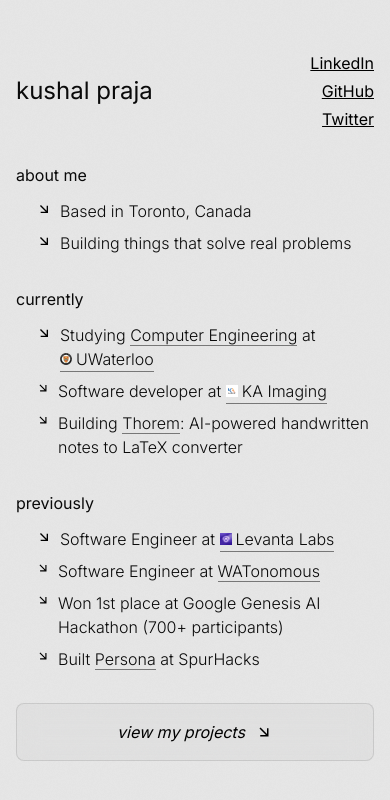
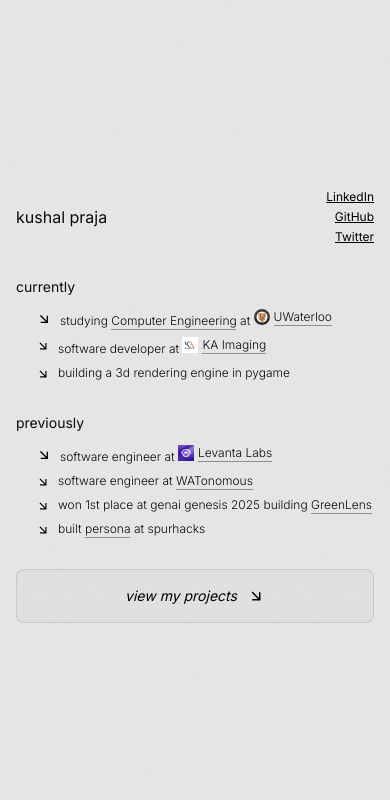
Before and after one commit to KushalPraja/portfolio, a Next.js app: page / in a window 390 px wide. Shown: the top 800 px of the page. Built offline with nearby package versions, Linux system fonts and the light colour scheme.

Commit message:
refactored code fixed scaling isssues on mobile

```diff
--- a/app/globals.css
+++ b/app/globals.css
@@ -26,36 +26,76 @@ body {
   background-color: transparent;
 }
 
-/* Animated underline */
+/* Draw underline */
 @keyframes underline-draw {
   from {
-    width: 0;
+    transform: scaleX(0);
   }
   to {
-    width: 100%;
+    transform: scaleX(1);
+  }
+}
+
+/* Loading animation */
+@keyframes underline-loading {
+  0% {
+    transform: scaleX(0);
+    transform-origin: left;
+  }
+  50% {
+    transform: scaleX(1);
+    transform-origin: left;
+  }
+  51% {
+    transform-origin: right;
+  }
+  100% {
+    transform: scaleX(0);
+    transform-origin: right;
   }
 }
 
 .animate-underline {
   position: relative;
+  display: inline-block;
   text-decoration: none;
 }
 
+/* BASE underline (draws once) */
 .animate-underline::after {
   content: "";
   position: absolute;
   left: 0;
-  bottom: -1px;
-  height: 1.5px;
+  bottom: -0px;
+  height: 0.1px;
   width: 100%;
   background-color: currentColor;
-  opacity: 0.5;
-  animation: underline-draw 1.5s ease-out forwards;
+  transform: scaleX(0);
+  transform-origin: left;
+  opacity: 0.4;
+  animation: underline-draw 0.5s ease-out forwards;
 }
 
-.animate-underline:hover::after {
-  opacity: 0.9;
+/* LOADING underline (hidden by default) */
+.animate-underline::before {
+  content: "";
+  position: absolute;
+  left: 0;
+  bottom: -0px;
+  height: 0.3px;
+  width: 100%;
+  background-color: currentColor;
+  opacity: 0;
 }
+
+/* Hover → activate loader */
+.animate-underline:hover::before {
+  opacity: 1;
+  animation: underline-loading 2s ease-in-out infinite;
+}
+
+
+
 
 @layer base {
   :root {
--- a/app/page.tsx
+++ b/app/page.tsx
@@ -371,10 +371,10 @@ export default function Home() {
               animate={{ opacity: 1, y: 0 }}
               transition={{ delay: 0.2, duration: 0.6 }}
             >
-              <h1 className={`${isDark ? "text-white" : "text-[#0a0a0a]"} text-xl font-medium whitespace-nowrap ${inter.className}`}>kushal praja</h1>
+              <h1 className={`${isDark ? "text-white" : "text-[#0a0a0a]"} text-base md:text-xl lg:text-2xl font-medium whitespace-nowrap ${inter.className}`}>kushal praja</h1>
 
               {/* Social Links: stack vertically on small screens, inline on sm+ */}
-              <div className="flex text-sm flex-col gap-y-1 sm:flex-row sm:gap-x-2 items-end sm:items-center">
+              <div className="flex flex-col gap-y-1 sm:flex-row sm:gap-x-2 text-xs md:text-sm lg:text-base items-end sm:items-center">
                 <a
                   href="https://www.linkedin.com/in/kushalpraja/"
                   target="_blank"
@@ -402,49 +402,16 @@ export default function Home() {
               </div>
             </motion.div>
 
-            {/* About Me Section */}
-            <motion.div className="mb-8" initial={{ opacity: 0, x: -20 }} animate={{ opacity: 1, x: 0 }} transition={{ delay: 0.4, duration: 0.6 }}>
-              <h2 className={`${isDark ? "text-white" : "text-[#0a0a0a]"} text-sm font-medium ${inter.className} mb-3`}>about me</h2>
-              <ul className={`space-y-2 ${isDark ? "text-white" : "text-[#0a0a0a]"} text-sm font-light ${inter.className} ml-5`}>
-                {/* based in toronto */}
 
-                <li className="flex items-start gap-2">
-                  <RiArrowRightDownLine size={16} className={isDark ? "text-white mt-0.5 flex-shrink-0" : "text-black mt-0.5 flex-shrink-0"} />
-                  <span>Based in Toronto, Canada</span>
-                </li>
-
-                <li className="flex items-start gap-2">
-                  <RiArrowRightDownLine size={16} className={isDark ? "text-white mt-0.5 flex-shrink-0" : "text-black mt-0.5 flex-shrink-0"} />
-                  <span>Building things that solve real problems</span>
-                </li>
-
-                {/*
-                <motion.li className="flex items-start gap-2 group cursor-pointer" whileHover={{ x: 4 }} transition={{ duration: 0.2 }}>
-                  <RiArrowRightDownLine size={14} className={isDark ? "text-white/30 mt-0.5 flex-shrink-0" : "text-black/30 mt-0.5 flex-shrink-0"} />
-                  <span>
-                    When I&apos;m not coding, you&apos;ll find me playing{" "}
-                    <a
-                      href="https://op.gg/lol/summoners/na/link-NA69"
-                      target="_blank"
-                      rel="noopener noreferrer"
-                      className={`animate-underline ${isDark ? "hover:text-white" : "hover:text-black"} transition-colors`}
-                    >
-                      LoL
-                    </a>
-                    , ricing my Linux distro, or snapping photos
-                  </span>
-                </motion.li> */}
-              </ul>
-            </motion.div>
 
             {/* Currently Section */}
             <motion.div className="mb-8" initial={{ opacity: 0, x: -20 }} animate={{ opacity: 1, x: 0 }} transition={{ delay: 0.5, duration: 0.6 }}>
-              <h2 className={`${isDark ? "text-white" : "text-[#0a0a0a]"} text-sm font-medium ${inter.className} mb-3`}>currently</h2>
-              <ul className={`space-y-2 ${isDark ? "text-white" : "text-[#0a0a0a]"} text-sm font-light ${inter.className} ml-5`}>
+              <h2 className={`${isDark ? "text-white" : "text-[#0a0a0a]"} text-sm md:text-base lg:text-lg font-medium ${inter.className} mb-3`}>currently</h2>
+              <ul className={`space-y-2 ${isDark ? "text-white" : "text-[#0a0a0a]"} text-xs md:text-sm lg:text-base font-light ${inter.className} ml-5`}>
                 <li className="flex items-start gap-2">
                   <RiArrowRightDownLine size={16} className={isDark ? "text-white mt-0.5 flex-shrink-0" : "text-black mt-0.5 flex-shrink-0"} />
                   <span>
-                    Studying{" "}
+                    studying{" "}
                     <a
                       href="https://uwaterloo.ca/future-students/programs/computer-engineering"
                       target="_blank"
@@ -458,82 +425,64 @@ export default function Home() {
                       href="https://uwaterloo.ca/"
                       target="_blank"
                       rel="noopener noreferrer"
-                      className={`inline-flex items-center gap-1 animate-underline ${
-                        isDark ? "hover:text-white" : "hover:text-black"
-                      } transition-colors`}
+                      className={`inline-flex items-center gap-1 ${isDark ? "hover:text-white" : "hover:text-black"} transition-colors`}
                     >
                       {/* eslint-disable-next-line @next/next/no-img-element */}
-                      <img src="/company_icons/University_of_Waterloo_logo-1-768x768.png" alt="" className="w-3 h-3 rounded-sm inline-block" />
-                      UWaterloo
+                      <img src="/company_icons/University_of_Waterloo_logo-1-768x768.png" alt="" className="w-4 h-4 inline-block align-middle" />
+                      <span className={`animate-underline ${inter.className}`}>UWaterloo</span>
                     </a>
                   </span>
                 </li>
 
-                {/* incoming at KA imaging - developing xray apps using QT and C++ */}
 
                 <li className="flex items-start gap-2">
                   <RiArrowRightDownLine size={14} className={isDark ? "text-white mt-0.5 flex-shrink-0" : "text-black mt-0.5 flex-shrink-0"} />
                   <span>
-                    Software developer at {" "}
+                    software developer at {" "}
                     <a
                       href="https://kaimaging.com/"
                       target="_blank"
                       rel="noopener noreferrer"
-                      className={`inline-flex items-center gap-1 animate-underline ${
-                        isDark ? "hover:text-white" : "hover:text-black"
-                      } transition-colors`}
+                      className={`inline-flex items-center gap-1 ${isDark ? "hover:text-white" : "hover:text-black"} transition-colors`}
                     >
                       {/* eslint-disable-next-line @next/next/no-img-element */}
-                      <img src="/company_icons/KA-Imaging.jpg" alt="" className="w-3 h-3 inline-block" />
-                      KA Imaging
+                      <img src="/company_icons/KA-Imaging.jpg" alt="" className="w-4 h-4 inline-block align-middle" />
+                      <span className={`animate-underline ${inter.className}`}>KA Imaging</span>
                     </a>{" "}
                   </span>
                 </li>
 
                 <li className="flex items-start gap-2">
                   <RiArrowRightDownLine size={14} className={isDark ? "text-white mt-0.5 flex-shrink-0" : "text-black mt-0.5 flex-shrink-0"} />
-                  <span>
-                    Building{" "}
-                    <a
-                      href="https://github.com/KushalPraja/Thorem"
-                      target="_blank"
-                      rel="noopener noreferrer"
-                      className={`animate-underline ${isDark ? "hover:text-white" : "hover:text-black"} transition-colors`}
-                    >
-                      Thorem
-                    </a>
-                    : <span>AI-powered</span> handwritten notes to LaTeX converter
-                  </span>
+                  <span>building a 3d rendering engine in pygame</span>
                 </li>
               </ul>
             </motion.div>
 
             {/* Previously Section (Work Experience) */}
             <motion.div className="mb-8" initial={{ opacity: 0, x: -20 }} animate={{ opacity: 1, x: 0 }} transition={{ delay: 0.6, duration: 0.6 }}>
-              <h2 className={`${isDark ? "text-white" : "text-[#0a0a0a]"} text-sm font-medium ${inter.className} mb-3`}>previously</h2>
-              <ul className={`space-y-2 ${isDark ? "text-white" : "text-[#0a0a0a]"} text-sm font-light ${inter.className} ml-5`}>
+              <h2 className={`${isDark ? "text-white" : "text-[#0a0a0a]"} text-sm md:text-base lg:text-lg font-medium ${inter.className} mb-3`}>previously</h2>
+              <ul className={`space-y-2 ${isDark ? "text-white" : "text-[#0a0a0a]"} text-xs md:text-sm lg:text-base font-light ${inter.className} ml-5`}>
                 <li className="flex items-start gap-2">
                   <RiArrowRightDownLine size={16} className={isDark ? "text-white mt-0.5 flex-shrink-0" : "text-black mt-0.5 flex-shrink-0"} />
                   <span>
-                    Software Engineer at{" "}
+                    software engineer at{" "}
                     <a
                       href="https://www.levantalabs.com/"
                       target="_blank"
                       rel="noopener noreferrer"
-                      className={`inline-flex items-center gap-1 animate-underline ${
-                        isDark ? "hover:text-white" : "hover:text-black"
-                      } transition-colors`}
+                      className={`inline-flex items-center gap-1 ${isDark ? "hover:text-white" : "hover:text-black"} transition-colors`}
                     >
                       {/* eslint-disable-next-line @next/next/no-img-element */}
-                      <img src="/company_icons/levantalabs_logo.jpg" alt="" className="w-3 h-3 inline-block" />
-                      Levanta Labs
+                      <img src="/company_icons/levantalabs_logo.jpg" alt="" className="w-4 h-4 inline-block align-middle" />
+                      <span className={`animate-underline ${inter.className}`}>Levanta Labs</span>
                     </a>{" "}
                   </span>
                 </li>
                 <li className="flex items-start gap-2">
                   <RiArrowRightDownLine size={14} className={isDark ? "text-white mt-0.5 flex-shrink-0" : "text-black mt-0.5 flex-shrink-0"} />
                   <span>
-                    Software Engineer at{" "}
+                    software engineer at{" "}
                     <a
                       href="https://www.watonomous.ca/"
                       target="_blank"
@@ -547,22 +496,31 @@ export default function Home() {
                 <li className="flex items-start gap-2">
                   <RiArrowRightDownLine size={14} className={isDark ? "text-white mt-0.5 flex-shrink-0" : "text-black mt-0.5 flex-shrink-0"} />
                   <span>
-                    Won <span>1st place</span> at <span>Google Genesis AI Hackathon</span> (700+ participants)
+                    won <span>1st place</span> at <span>genai genesis 2025</span> building {" "}
+                    <a
+                      href="
+                        https://github.com/KushalPraja/greenlens"
+                      target="_blank"
+                      rel="noopener noreferrer"
+                      className={`animate-underline ${isDark ? "hover:text-white" : "hover:text-black"} transition-colors`}
+                    >
+                      GreenLens
+                    </a>
                   </span>
                 </li>
                 <li className="flex items-start gap-2">
                   <RiArrowRightDownLine size={14} className={isDark ? "text-white mt-0.5 flex-shrink-0" : "text-black mt-0.5 flex-shrink-0"} />
                   <span>
-                    Built{" "}
+                    built{" "}
                     <a
                       href="https://persona-eight-gamma.vercel.app/"
                       target="_blank"
                       rel="noopener noreferrer"
                       className={`animate-underline ${isDark ? "hover:text-white" : "hover:text-black"} transition-colors`}
                     >
-                      Persona
+                      persona
                     </a>{" "}
-                    at SpurHacks
+                    at spurhacks
                   </span>
                 </li>
               </ul>
--- a/tailwind.config.ts
+++ b/tailwind.config.ts
@@ -9,21 +9,6 @@ export default {
   ],
   theme: {
   	extend: {
-  		fontSize: {
-  			xs: ['0.875rem', { lineHeight: '1rem' }],
-  			sm: ['1rem', { lineHeight: '1.5rem' }],
-  			base: ['1.125rem', { lineHeight: '1.75rem' }],
-  			lg: ['1.25rem', { lineHeight: '1.75rem' }],
-  			xl: ['1.5rem', { lineHeight: '2rem' }],
-  			'2xl': ['1.875rem', { lineHeight: '2.25rem' }],
-  			'3xl': ['2.25rem', { lineHeight: '2.5rem' }],
-  			'4xl': ['3rem', { lineHeight: '1' }],
-  			'5xl': ['3.75rem', { lineHeight: '1' }],
-  			'6xl': ['4.5rem', { lineHeight: '1' }],
-  			'7xl': ['6rem', { lineHeight: '1' }],
-  			'8xl': ['8rem', { lineHeight: '1' }],
-  			'9xl': ['8.25rem', { lineHeight: '1' }],
-  		},
   		colors: {
   			background: 'hsl(var(--background))',
   			foreground: 'hsl(var(--foreground))',
```
